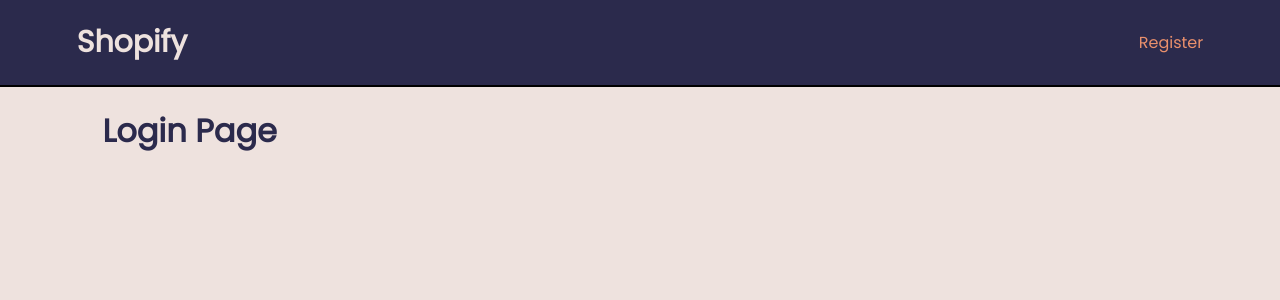
After one commit to bsr4Ks/ecommerce, a Django app: page /shopify/login in a window 1280 px wide. The commit adds this page. Shown: the top 300 px of the page. Run offline with Django 4.2, Linux system fonts and the light colour scheme.

Commit message:
code navigation bar

```diff
--- a/ecommerce/ecommerce/settings.py
+++ b/ecommerce/ecommerce/settings.py
@@ -118,6 +118,8 @@ USE_TZ = True
 
 STATIC_URL = 'static/'
 
+LOGIN_URL = 'login'
+
 # Default primary key field type
 # https://docs.djangoproject.com/en/4.2/ref/settings/#default-auto-field
 
--- /dev/null
+++ b/ecommerce/shopify/static/shopify/styles.css
@@ -0,0 +1,41 @@
+:root {
+    --color1: #2B2A4C;
+    --color2: #B31312;
+    --color3: #EA906C;
+    --color4: #EEE2DE;
+}
+
+* {
+    margin: 0;
+    padding: 0;
+    box-sizing: border-box;
+    font-family: 'Poppins', sans-serif;
+}
+body {
+    background-color: var(--color4);
+    color: var(--color1);
+}
+main {
+    padding: 0 8%;
+
+}
+
+/*NAVIGATON BAR*/
+nav {
+    padding: 20px 6%;
+    margin-bottom: 20px;
+    border-bottom: 2px solid black;
+    background-color: var(--color1);
+    color: var(--color3);
+}
+nav ul {
+    display: flex;
+    justify-content: space-between;
+    align-items: center;
+    list-style: none;
+}
+.logo {
+    font-size: 30px;
+    font-weight: bold;
+    color: var(--color4);
+}
--- a/ecommerce/shopify/templates/shopify/layout.html
+++ b/ecommerce/shopify/templates/shopify/layout.html
@@ -1,17 +1,42 @@
+{% load static %}
 <!DOCTYPE html>
 <html lang="en">
+
 <head>
     <meta charset="UTF-8">
     <meta name="viewport" content="width=device-width, initial-scale=1.0">
     <title>{% block title %}{% endblock %} | shopify </title>
+    <link rel="stylesheet" href="{% static 'shopify/styles.css' %}">
+    <link rel="preconnect" href="https://fonts.googleapis.com">
+    <link rel="preconnect" href="https://fonts.gstatic.com" crossorigin>
+    <link href="https://fonts.googleapis.com/css2?family=Poppins&display=swap" rel="stylesheet">
 </head>
+
 <body>
     <header>
-
+        <nav>
+            <ul>
+                <li class="logo">Shopify</li>
+                {% if user.is_authenticated %}
+                <li>Head1</li>
+                <li>Head2</li>
+                <li>Head3</li>
+                <div>
+                    <li>Settings</li>
+                    <li>Logout</li>
+                </div>
+                {% else %}
+                <div>
+                    <li>Register</li>
+                </div>
+                {% endif %}
+            </ul>
+        </nav>
     </header>
     <main>
         {% block main %}
         {% endblock %}
     </main>
 </body>
+
 </html>
--- /dev/null
+++ b/ecommerce/shopify/templates/shopify/login.html
@@ -0,0 +1,7 @@
+{% extends "shopify/layout.html" %}
+
+{% block title %} login {% endblock %}
+
+{% block main %}
+    <h1>Login Page</h1>
+{% endblock %}
--- a/ecommerce/shopify/urls.py
+++ b/ecommerce/shopify/urls.py
@@ -3,4 +3,5 @@ from . import views
 
 urlpatterns = [
     path("", views.index, name="index"),
+    path("login", views.login, name="login"),
 ]
--- a/ecommerce/shopify/views.py
+++ b/ecommerce/shopify/views.py
@@ -1,6 +1,14 @@
 from django.shortcuts import render
+from django.contrib.auth.decorators import login_required
 
 # Create your views here.
 
+@login_required
 def index(request):
     return render(request, "shopify/index.html")
+
+def login(request):
+    if request.method == "POST":
+        pass
+    else:
+        return render(request, "shopify/login.html")
```
Also changed, not shown: ecommerce/db.sqlite3.
